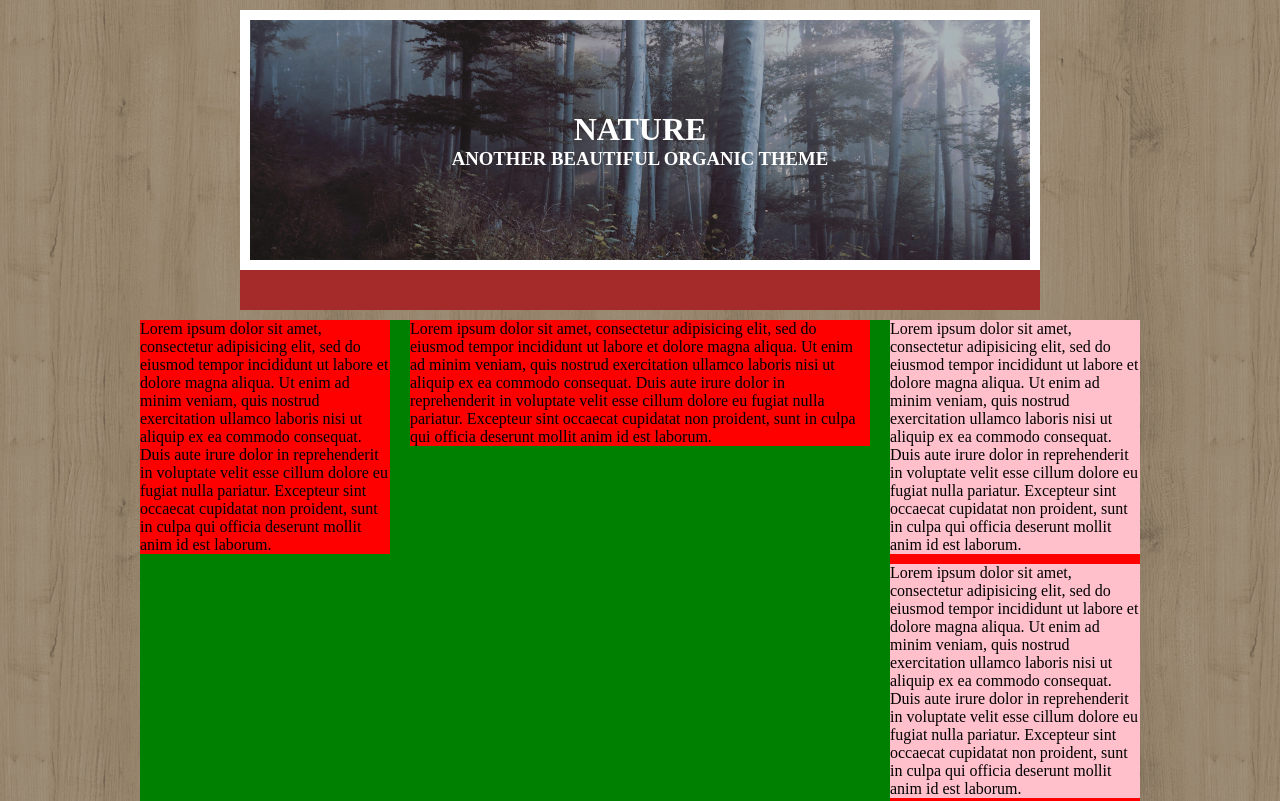
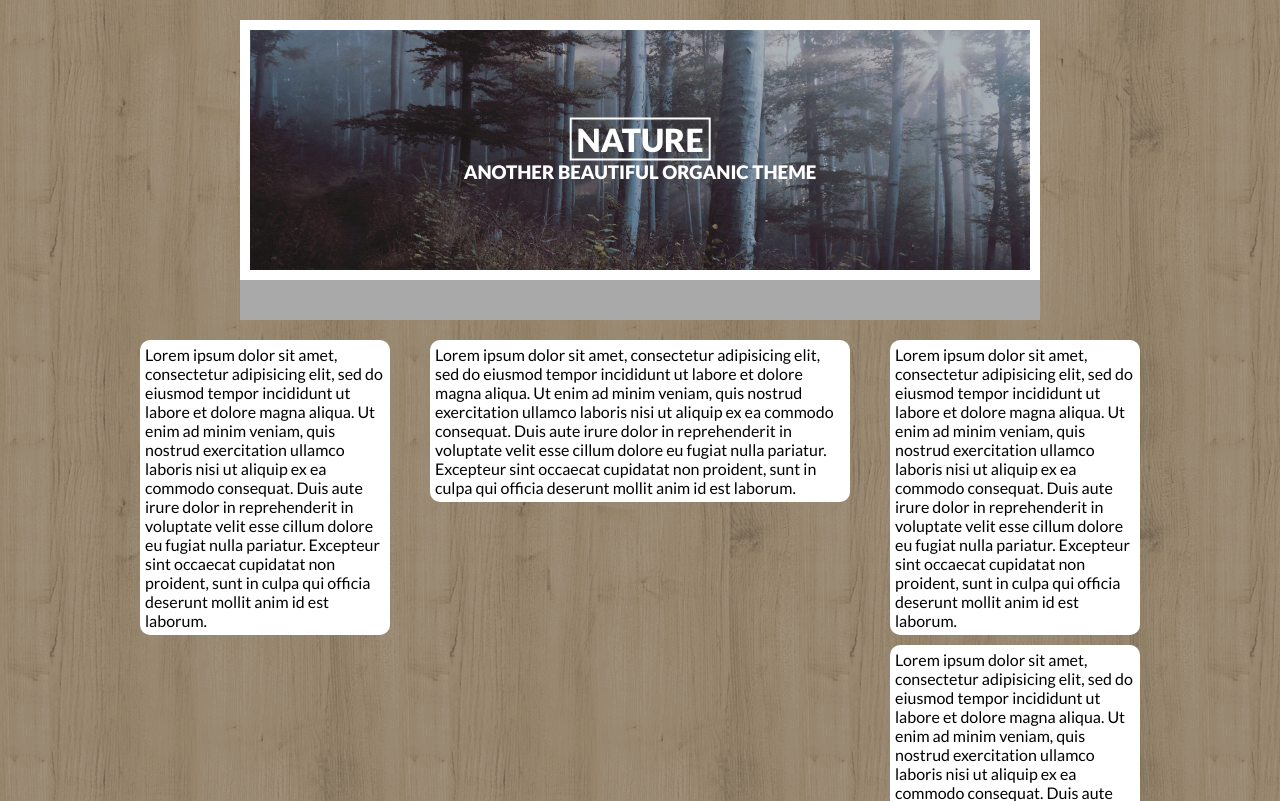
Before and after one commit to FreekAlberti/htmlcss-wp, a plain HTML site: page index.html in a window 1280 px wide. Shown: the top 801 px of the page. Drawn offline with Linux system fonts and the light colour scheme.

Commit message:
Modificato font

```diff
--- a/css/style.css
+++ b/css/style.css
@@ -12,12 +12,13 @@ body {
 .wrapper {
   width: 1000px;
   margin: auto;
+  font-family: 'Lato', sans-serif;
 }
 
 header {
   height: 300px;
   width: 800px;
-  margin: 10px auto;
+  margin: 20px auto;
 }
 
 .logo {
@@ -40,15 +41,20 @@ header {
   transform: translate(-50%, -50%);
 }
 
+.nature h1 {
+  display: inline-block;
+  border: 2px solid white;
+  padding: 0 5px;
+}
+
 .menu {
   height: 40px;
   width: 100%;
-  background-color: brown;
+  background-color: darkgray;
 }
 
 section {
-  margin: 10px auto;
-  background-color: green;
+  margin: 20px auto;
 }
 
 section::after {
@@ -64,26 +70,22 @@ section::after {
 
 .centro {
   float: left;
-  width: 46%;
-  margin-left: 2%;
-  margin-right: 2%;
+  width: 42%;
+  margin-left: 4%;
+  margin-right: 4%;
 }
 
-.sinistra {
-  background-color: red;
-}
-
-.centro{
-  background-color: red;
-}
-
-.destra {
-  background-color: red;
+.sinistra, .centro {
+  background-color: white;
+  border-radius: 10px;
+  padding: 5px;
 }
 
 .inferiore, .centrale, .superiore {
+  padding: 5px;
   margin-bottom: 10px;
-  background-color: pink;
+  background-color: white;
+  border-radius: 10px;
 }
 
 footer {
--- a/index.html
+++ b/index.html
@@ -4,6 +4,7 @@
     <meta charset="utf-8">
     <title>htmlcss-wp</title>
     <link rel="stylesheet" href="css/style.css">
+    <link href="https://fonts.googleapis.com/css2?family=Lato:ital,wght@0,300;0,400;0,900;1,100&display=swap" rel="stylesheet">
   </head>
   <body>
     <div class="wrapper">
```
